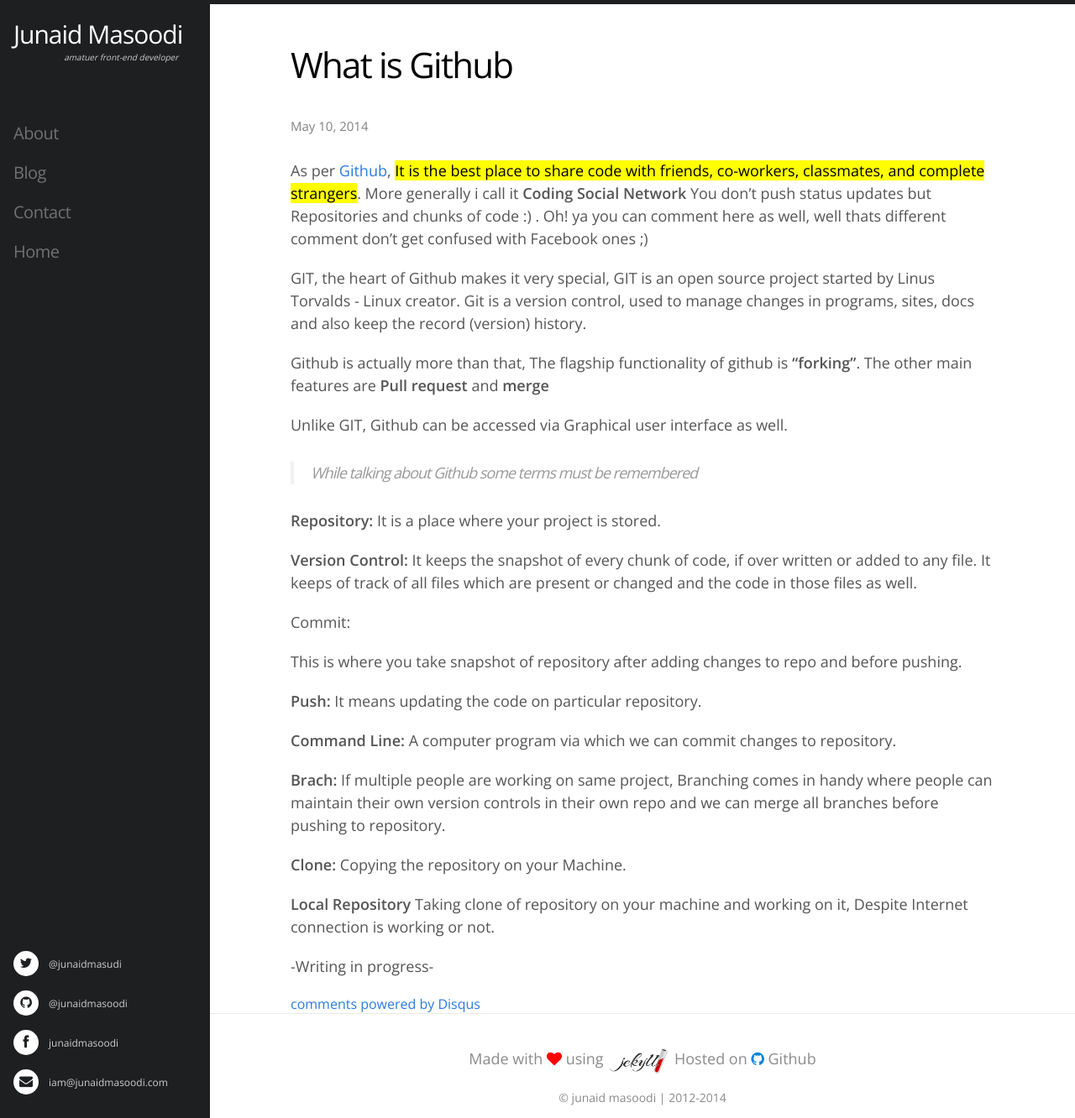
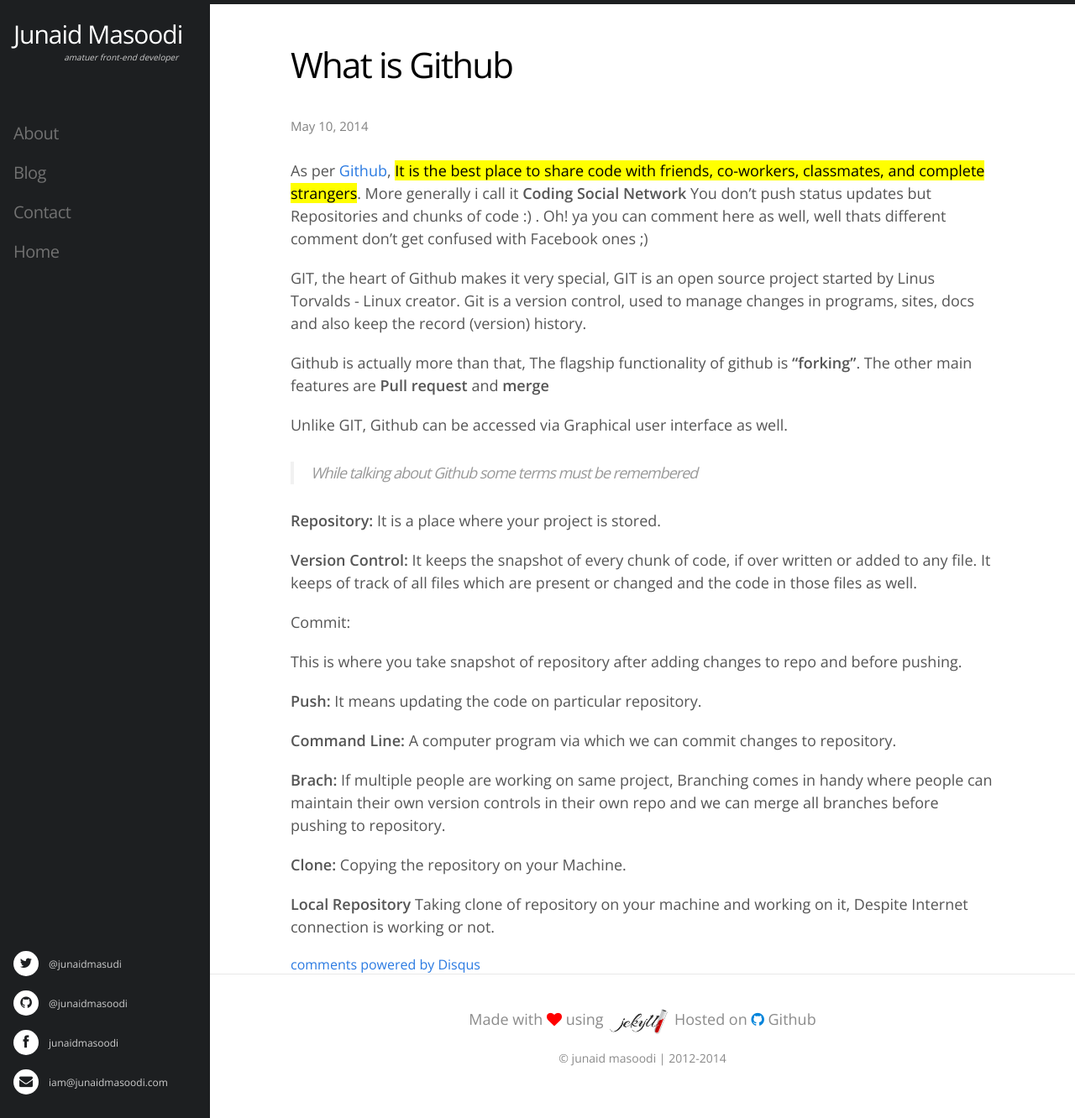
Before and after one commit to junaidmasoodi/junaidmasoodi.github.com, a Jekyll site: the page built from _posts/2014-05-10-Github.markdown, in a window 1280 px wide and 1332 px high. Shown: the whole window at 84% size. Built offline with Jekyll 4.4.1, drawn with Linux system fonts in a browser that asks for light colours; comment, search, counter and statistics services are not loaded.

Commit message:
adding changes to Git post

```diff
--- a/_posts/2014-05-10-Github.markdown
+++ b/_posts/2014-05-10-Github.markdown
@@ -29,7 +29,3 @@
 <b>Clone:</b> Copying the repository on your Machine.
 
 <b>Local Repository</b> Taking clone of repository on your machine and working on it, Despite Internet connection is working or not.
-
-
-
--Writing in progress-
```
